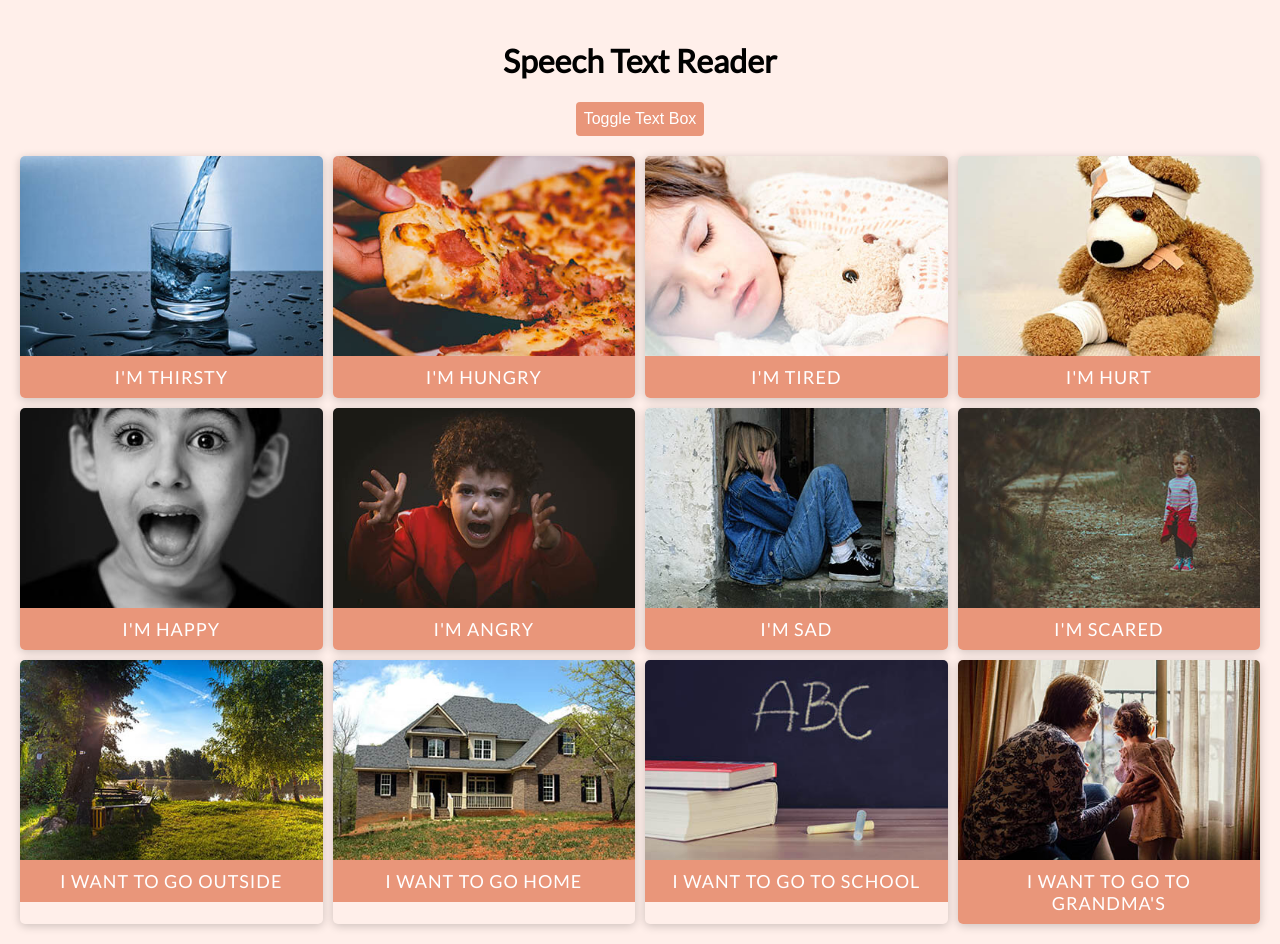
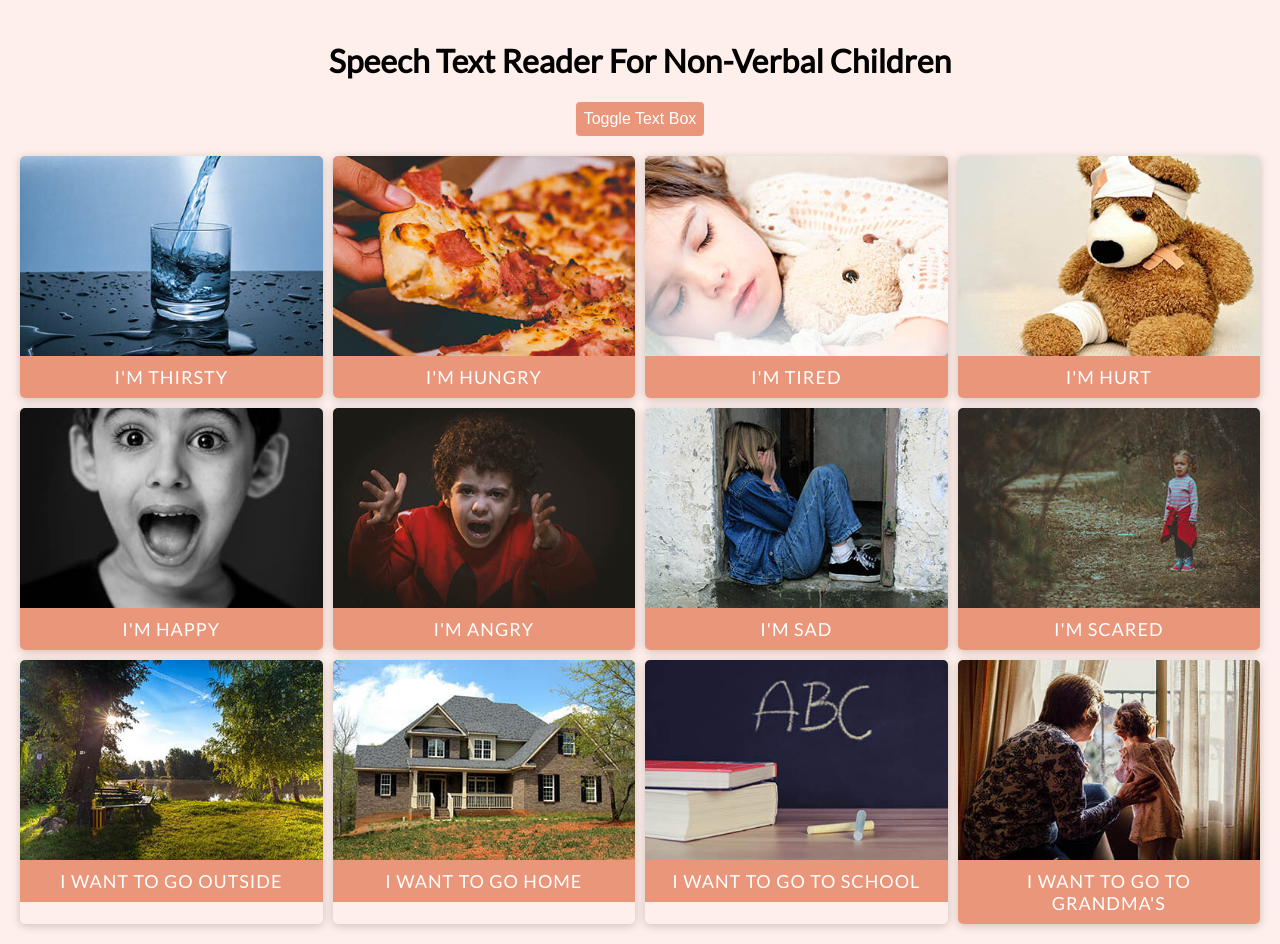
Before and after one commit to BrianMcPhillips/Speech-Text-Reader, a plain HTML site: page index.html in a window 1280 px wide. Drawn offline with Linux system fonts and the light colour scheme.

Commit message:
Update index.html

```diff
--- a/index.html
+++ b/index.html
@@ -4,11 +4,11 @@
   <meta charset="UTF-8">
   <meta name="viewport" content="width=device-width, initial-scale=1.0">
   <link rel="stylesheet" href="./style.css">
-  <title>Speech Text Reader For Non-Verbal Children</title>
+  <title>Speech Text Reader</title>
 </head>
 <body>
   <div class="container">
-    <h1>Speech Text Reader</h1>
+    <h1>Speech Text Reader For Non-Verbal Children</h1>
     <button id="toggle" class="btn btn-toggle">
       Toggle Text Box
     </button>
```
